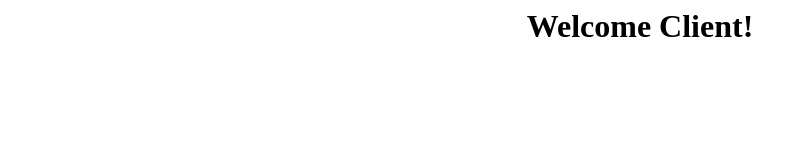
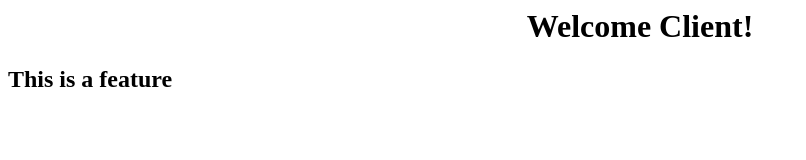
Before and after one commit to ravi-tejas/demoappgit, a plain HTML site: page index.html in a window 1280 px wide. Shown: the whole page, without its empty margins (0-806 px from the left). Drawn offline with Linux system fonts and the light colour scheme.

Commit message:
feature added

```diff
--- a/index.html
+++ b/index.html
@@ -8,5 +8,6 @@
 </head>
 <body>
     <h1> Welcome Client! </h1>
+    <h2> This is a feature</h2>
 </body>
 </html>
```
